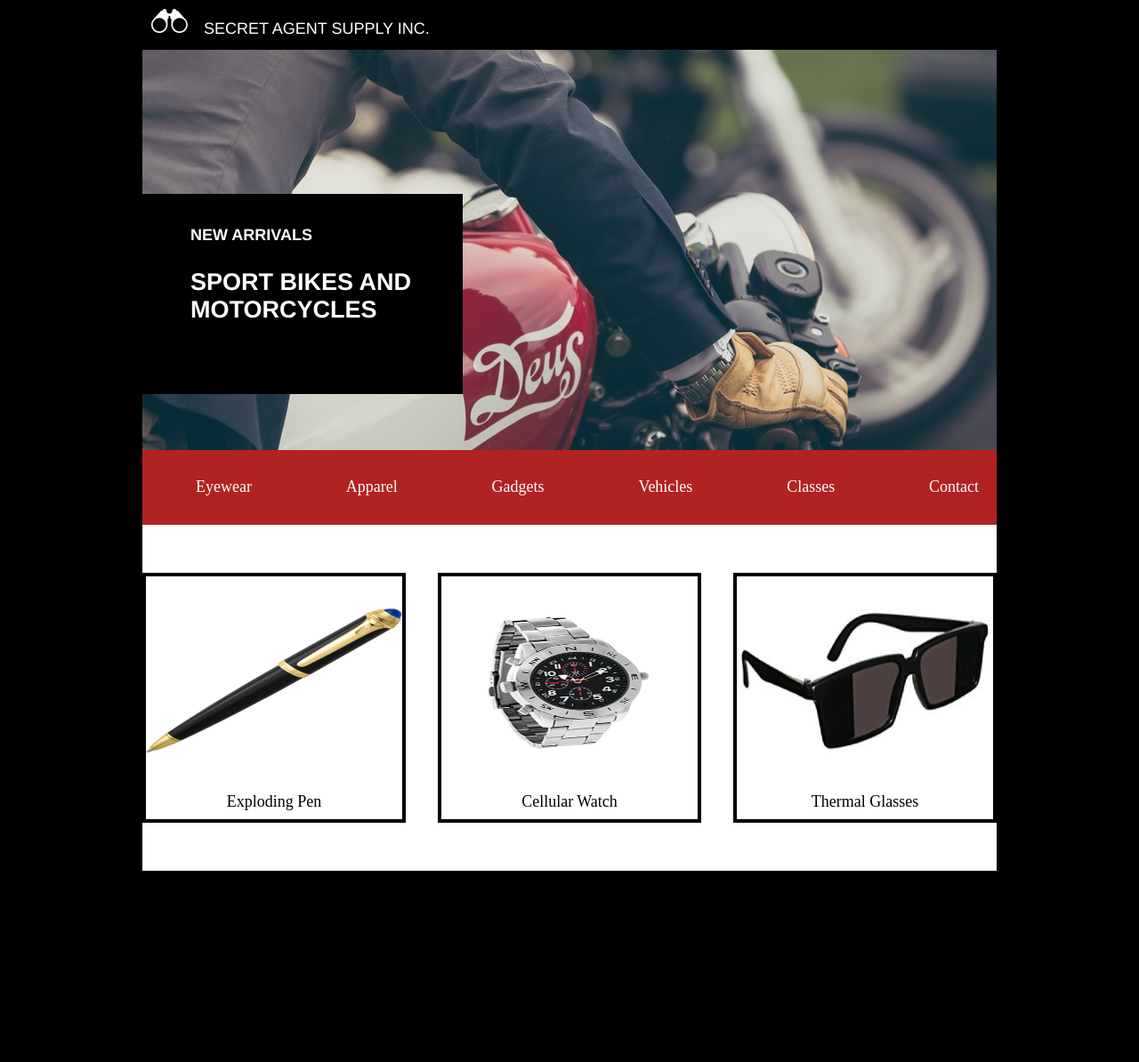
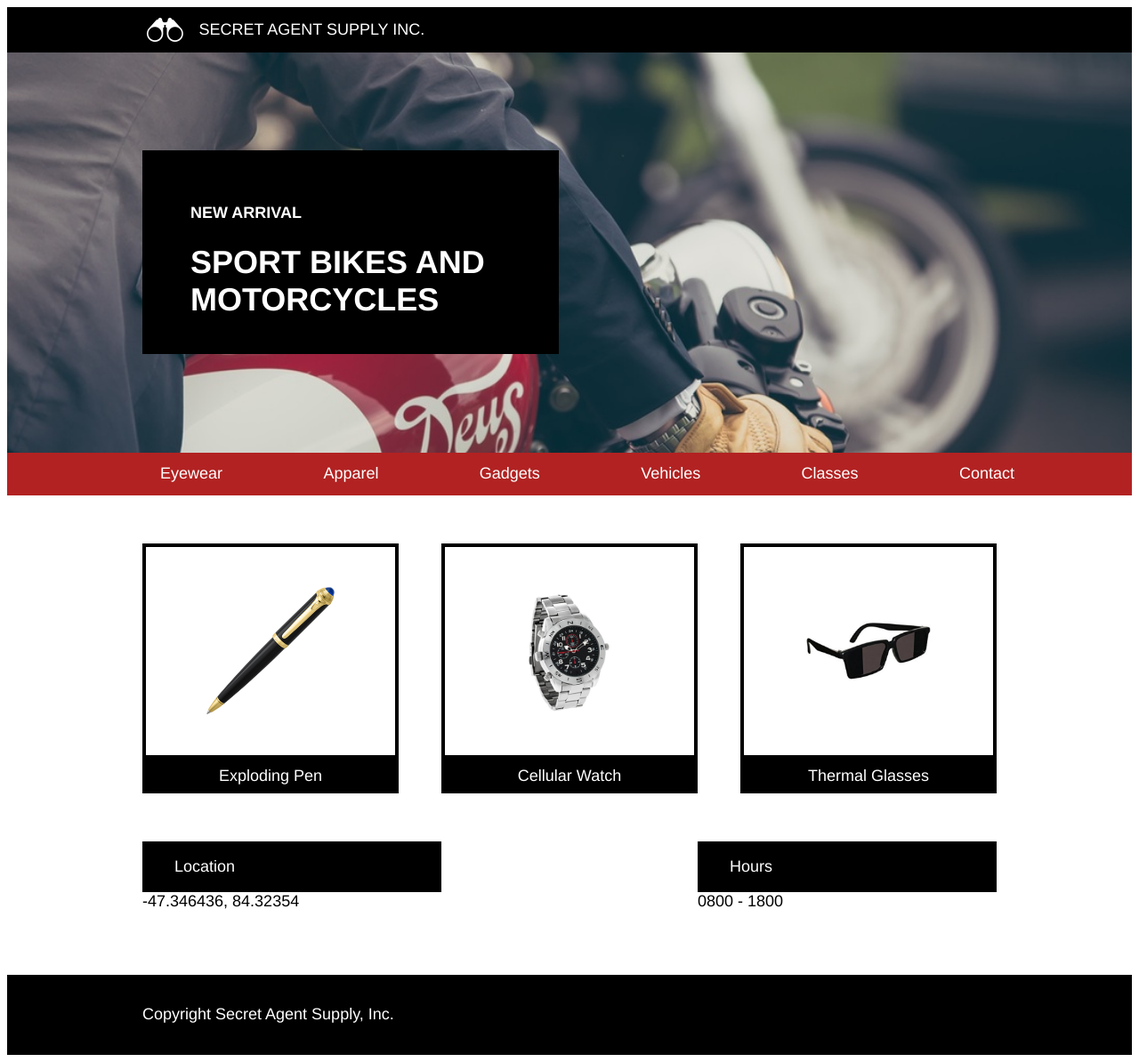
Before and after one commit to gillyam/SecretAgentSupply, a plain HTML site: page index.html in a window 1280 px wide. Shown: the whole page at 89% size. Before the commit the page ends 1093 px from the top, so only its background shows below. Drawn offline with Linux system fonts and the light colour scheme.

Commit message:
sorted out desktop view with some help!

```diff
--- a/index.html
+++ b/index.html
@@ -7,23 +7,28 @@
     <link href="./resources/css/style.css" type="text/css" rel="stylesheet" />
   </head>
   <body>
-    <div class=main>
-      <div class=site_container>
     <!--header-->
-        <header>
+    <div class=header>
+      <div class=container>
         <img src="./resources/images/logo.png" />
         <span class=logo_text>SECRET AGENT SUPPLY INC.</span>
-        </header>
-        <!--banner add-->
-        <div class=moto_container>
-          <div class=little_moto>
-            <p class=smalltext>NEW ARRIVALS</P>
-            <p class=bigtext>SPORT BIKES AND MOTORCYCLES</p>
       </div>
     </div>
+
+    <!--banner-->
+
+    <div class=main>
+      <div class=container>
+        <div class=little_moto>
+          <h4>NEW ARRIVAL</h4>
+          <h1>SPORT BIKES AND MOTORCYCLES</h1>
+        </div>
+      </div>
+    </div>
+
     <!--navigation banner-->
     <nav>
-          <ul>
+      <ul class=container>
         <li><a href="#">Eyewear</a></li>
         <li><a href="#">Apparel</a></li>
         <li><a href="#">Gadgets</a></li>
@@ -32,35 +37,51 @@
         <li><a href="#">Contact</a></li>
       </ul>
     </nav>
+
     <!--featured products-->
-        <div class=products_container>
-          <div class=product>
+   <div class=container>
+     <div class=products>
+       <div class=product-pen>
+         <div class=image>
             <img src="./resources/images/pen.png" />
-            <div class=label>Exploding Pen</div>
          </div>
-          <div class=product>
+         <span class=text>Exploding Pen</span>
+       </div>
+       <div class=product-watch>
+         <div class=image>
            <img src="./resources/images/watch.png" />
-            <div class=label>Cellular Watch</div>
          </div>
-          <div class=product>
+         <span class=text>Cellular Watch</span>
+       </div>
+       <div class=product-glasses>
+         <div class=image>
            <img src="./resources/images/glasses.png" />
-            <div class=label>Thermal Glasses</div>
+         </div>
+         <span class=text>Thermal Glasses</span>
        </div>
      </div>
+   </div>
+
     <!--contact info-->
-        <div class=contact>
-          <div class=location>Location
-            <p>-47.346436, 84.32354</p>
+    <div class="container">
+      <div class="business-info">
+        <div class="info">
+          <span class="title">Location</span>
+          <span>-47.346436, 84.32354</span>
         </div>
-          <div class=hours>Hours
-            <p>0800 - 1800</p>
+        <div class="info">
+          <span class="title">Hours</span>
+          <span>0800 - 1800</span>
         </div>
       </div>
+    </div>
+
     <!--footer-->
     <footer>
+      <div class=container>
       Copyright Secret Agent Supply, Inc.
+      </div>
     </footer>
-      </div>
-    </div>
+
   </body>
 </html>
--- a/resources/css/style.css
+++ b/resources/css/style.css
@@ -2,121 +2,128 @@ html{
   font-size: 18px;
 }
 body{
+  color: white;
+  font-family: Helvetica; sans-serif;
+  font-siz: 1rem;
+}
+
+.container{
+  width: 960px;
+  margin: 0 auto;
+}
+/* header */
+
+.header{
   background-color: black;
 }
+.header .container{
+  display: flex;
+  align-items: center;
+  padding-top: .66rem;
+  padding-bottom: .66rem;
+  padding-left: .5rem;
+}
+.header img{
+  height: 1.5rem;
+  padding-right: 1rem;
+}
+
+/* main */
+
 .main{
+  height: 25rem;
   display: flex;
-  justify-content: center;
+  background-image: url("../images/moto.jpeg");
+  background-repeat: no-repeat;
+  background-size: cover;
 }
-.site_container{
-  border: 1px solid black;
-  width: 960px;
+.main .container{
   display: flex;
-  justify-content: center;
-  flex-direction: column;
-}
-header{
-  border: 1px solid black;
-  color: white;
-  width: 100%;
-  display: flex;
-  /*align-items: center;
-  width: 100%;*/
-}
-header img{
-  height: 1.5rem;
-  margin-left: .5rem;
-}
-.logo_text{
-  margin-top: 0.66rem;
-  margin-bottom: 0.66rem;
-  margin-left: 1rem;
-  font-family: Helvetica;
-  font-size: 1rem;
-}
-.moto_container{
-  height: 25rem;
-  background-image:url("../images/moto.jpeg");
-  display: flex;
+  align-items: center;
 }
 .little_moto{
-  margin-top: 9rem;
-  margin-bottom: 6rem;
   width: 20rem;
+  padding: 2rem 3rem;
+  top: 9rem;
   background-color: black;
-  color: white;
-  height: 50%;
 }
-.smalltext, .bigtext{
-  font-family: helvetica;
+h1,h4{
   font-weight: bold;
-  margin-left: 3rem;
 }
-.smalltext{
-  font-size: 1rem;
-  margin-top: 2rem;
-  margin-bottom: .25rem;
+.little_moto h1{
+  margin: 0.25rem 0;
+  font-size: 2rem;
 }
-.bigtext{
-  font-size: 1.50rem;
-  width: 100%;
-}
+
+/* navigation */
+
 nav{
   background-color: firebrick;
 }
-ul{
+nav ul{
   list-style-type: none;
   display: flex;
   justify-content: space-between;
-}
-li{
-margin-top: .75rem;
-margin-bottom: .75rem;
-padding-left: 20px;
-padding-right: 20px;
+  padding-top: 0.75rem;
+  padding-bottom: 0.75rem;
 }
 a{
   color: white;
   text-decoration: none;
 }
-.products_container{
-  background-color: white;
+
+/* products */
+.products, .business-info{
   display: flex;
   justify-content: space-between;
+  margin-top: 3rem;
 }
-.product{
+.product-pen{
+  width: 30%;
+}
+.product-watch{
+  width: 30%;
+}
+.product-glasses{
+  width: 30%;
+}
+.image{
+  display: flex;
+  justify-content: center;
+  align-items: center;
+  height: 9rem;
+  padding: 2rem 0;
   border: 4px solid black;
+}
+.image img{
+  max-width: 8rem;
+}
+.text{
+  display: block;
+  padding: 0.5rem;
+  background-color: black;
+  text-align: center;
+  color: white;
+}
+.info{
   display: flex;
   flex-direction: column;
-  margin-top: 3rem;
-  margin-bottom: 3rem;
-  width: 30%;
-  /*height: auto;*/
+  color: black;
+  width: 35%;
 }
-.product img{
-  height: 9rem;
-  margin-top: 2rem;
-  margin-bottom: 2rem;
-  /*width: 30%*/
-  /*align-items: center;*/
+.title{
+  background-color: black;
+  color: white;
+  padding-left: 2rem;
+  padding-top: 1rem;
+  padding-bottom: 1rem;
 }
-.label{
-  text-align: center;
-  margin-top: .5rem;
-  margin-bottom: .5rem;
-}
-.contact{
-  border: 1px solid black;
-  display: flex;
-  justify-content: space-around;
-}
-.location{
-  border: 1px solid black;
-}
-.hours{
-  border: 1px solid black;
+.business-info{
+  margin-bottom: 4rem;
 }
 footer{
-  text-align: left;
-  border: 1px solid black;
+  height: 5rem;
+  background-color: black;
+  display: flex;
+  align-items: center;
 }
```
Lines whose indentation alone changed are shown as unchanged.
